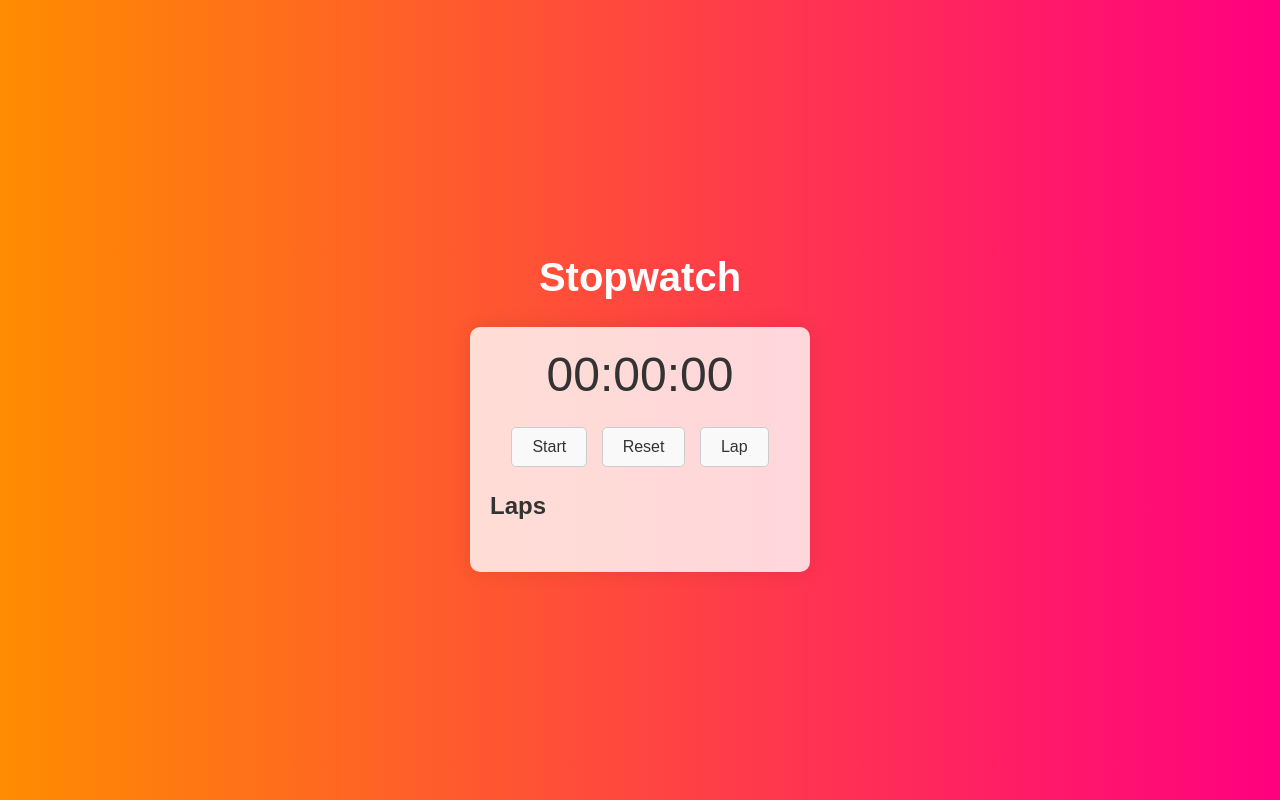
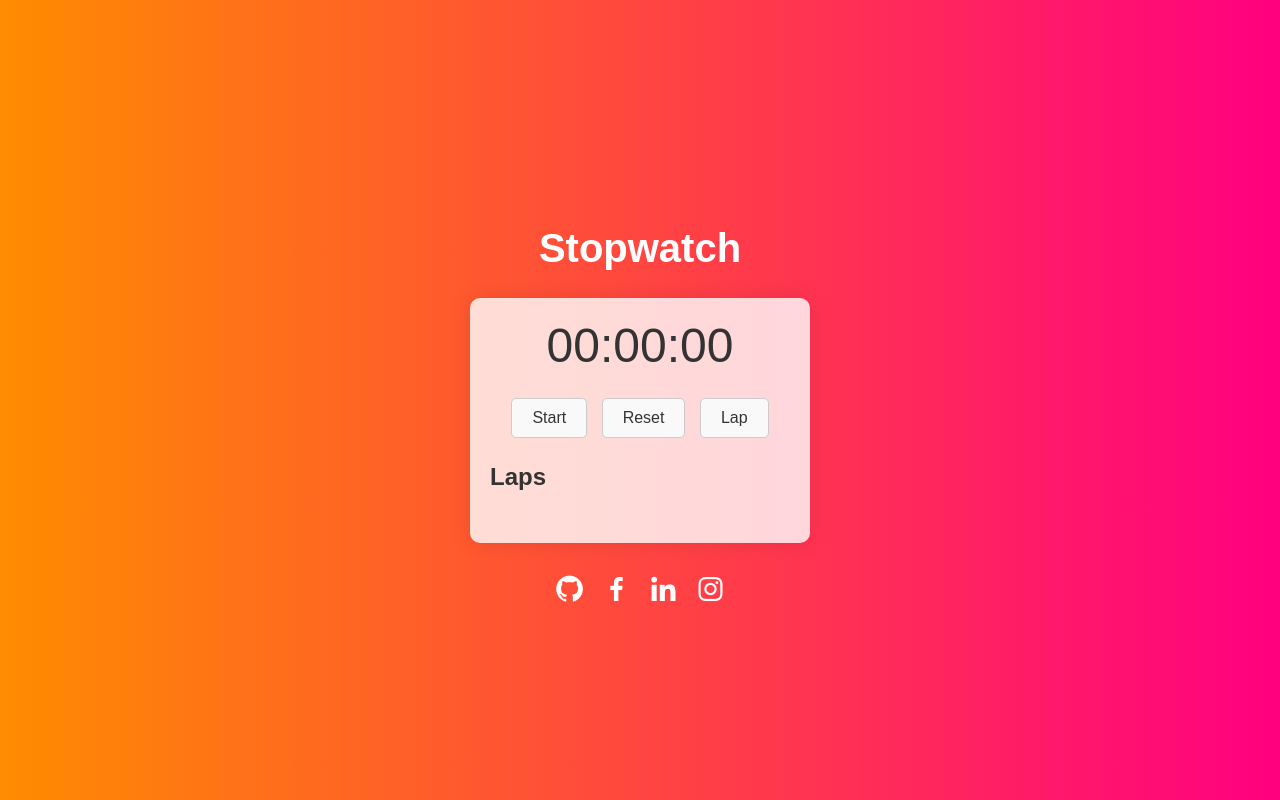
Before and after one commit to AyushJain25522/Prodigy-Infotech, a plain HTML site: page PRODIGY_WD_02/index.html in a window 1280 px wide. Drawn offline with nearby package versions, Linux system fonts and the light colour scheme.

Commit message:
Stopwatch

```diff
--- a/PRODIGY_WD_02/index.html
+++ b/PRODIGY_WD_02/index.html
@@ -5,6 +5,7 @@
     <meta name="viewport" content="width=device-width, initial-scale=1.0">
     <title>Stopwatch</title>
     <link rel="stylesheet" href="styles.css">
+    <link href='https://unpkg.com/boxicons@2.1.1/css/boxicons.min.css' rel='stylesheet'>
 </head>
 <body>
     <div class="container">
@@ -22,6 +23,12 @@
             </div>
         </div>
     </div>
+    <footer class="footer">
+        <a href="https://github.com/IkemenSenpai/Prodigy-Infotech" class="footer_social"><i class="bx bxl-github"></i></a>
+        <a href="https://www.facebook.com/profile.php?id=100022130931747" class="footer_social"><i class="bx bxl-facebook"></i></a>
+        <a href="https://www.linkedin.com/in/ayushjain25522/" class="footer_social"><i class="bx bxl-linkedin"></i></a>
+        <a href="https://www.instagram.com/ayush.jain.2411/" class="footer_social"><i class="bx bxl-instagram"></i></a>
+    </footer>
     <script src="script.js"></script>
 </body>
 </html>
--- a/PRODIGY_WD_02/styles.css
+++ b/PRODIGY_WD_02/styles.css
@@ -1,6 +1,7 @@
 body {
     font-family: 'Arial', sans-serif;
     display: flex;
+    flex-direction: column;
     justify-content: center;
     align-items: center;
     height: 100vh;
@@ -78,3 +79,21 @@ button:hover {
     color: #333;
     border: 1px solid #ccc;
 }
+
+.footer {
+    display: flex;
+    justify-content: center;
+    gap: 15px;
+    padding: 10px 0;
+    width: 100%;
+}
+
+.footer_social {
+    color: #fff;
+    font-size: 2rem;
+    transition: color 0.3s;
+}
+
+.footer_social:hover {
+    color: #0c0d0c; /* Change to the color you prefer */
+}
```
